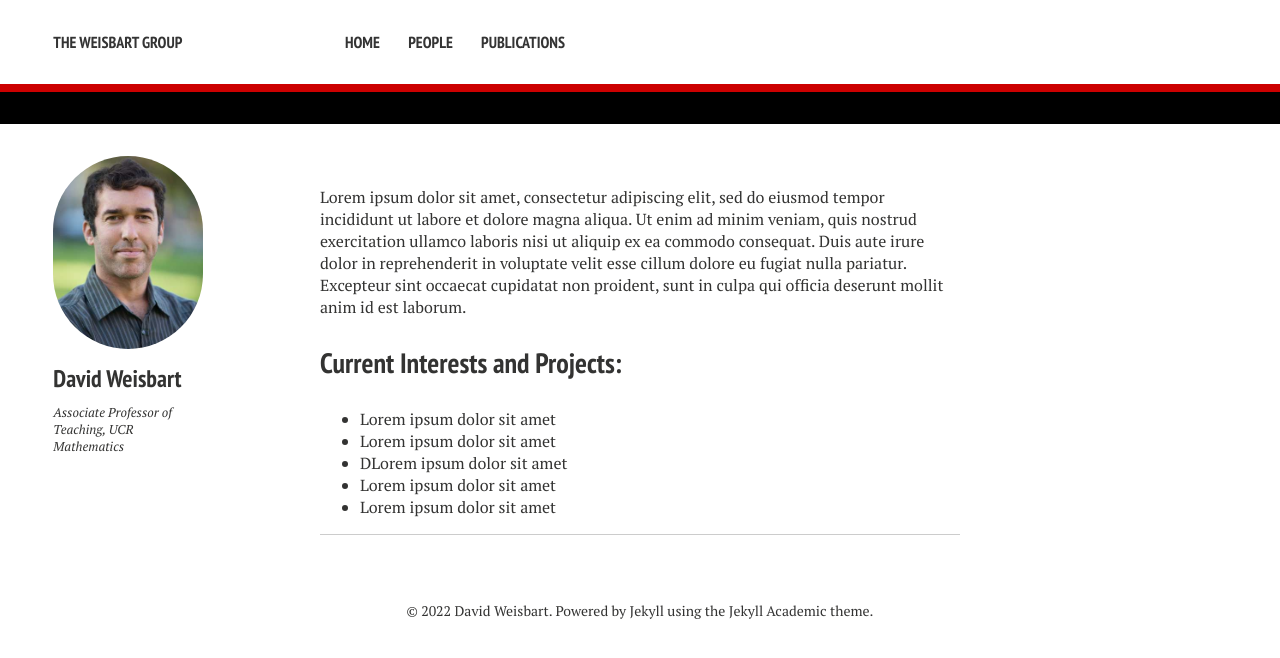
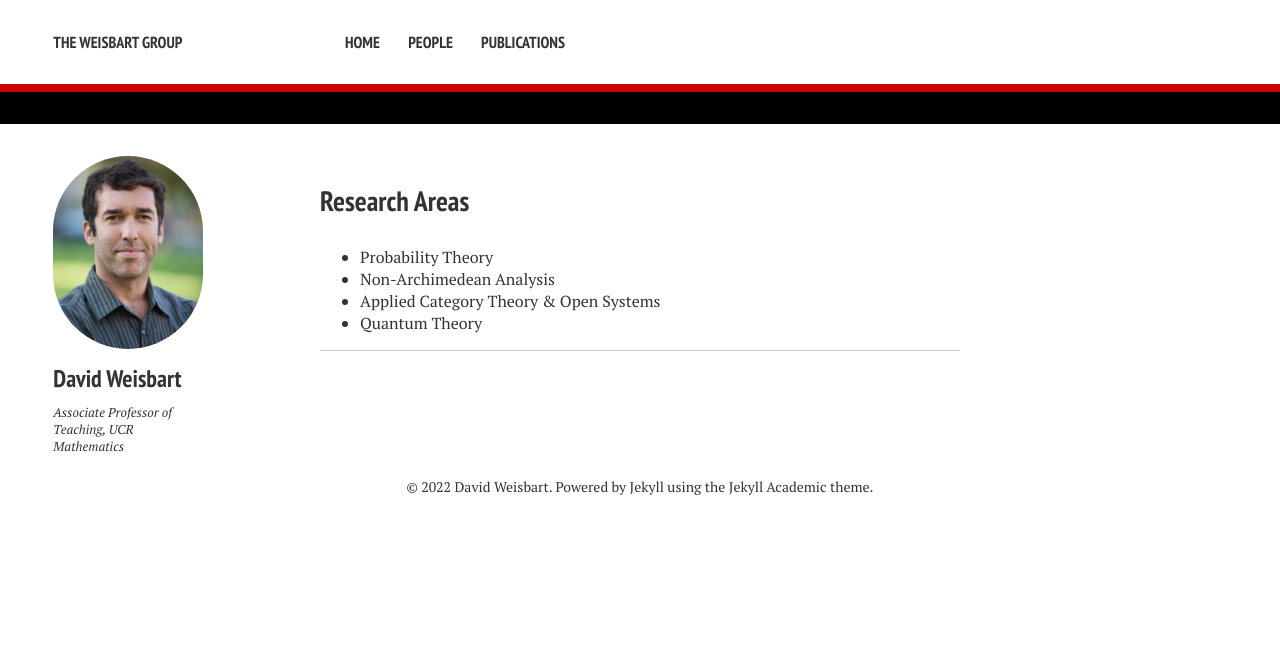
Before and after one commit to The-Weisbart-Group/The-Weisbart-Group.github.io, a Jekyll site: the page built from index.md, in a window 1280 px wide. Shown: the top 658 px of the page. Built offline with Jekyll 4.4.1, drawn with Linux system fonts in a browser that asks for light colours; nearby versions of some CDN libraries.

Commit message:
Add Research Areas and People

```diff
--- a/index.md
+++ b/index.md
@@ -1,16 +1,12 @@
 ---
 layout: page
-excerpt: "About Me..."
+excerpt: "Home"
 menutitle: Home
 menuorder: 1
 ---
+## Research Areas
 
-Lorem ipsum dolor sit amet, consectetur adipiscing elit, sed do eiusmod tempor incididunt ut labore et dolore magna aliqua. Ut enim ad minim veniam, quis nostrud exercitation ullamco laboris nisi ut aliquip ex ea commodo consequat. Duis aute irure dolor in reprehenderit in voluptate velit esse cillum dolore eu fugiat nulla pariatur. Excepteur sint occaecat cupidatat non proident, sunt in culpa qui officia deserunt mollit anim id est laborum.
-
-## Current Interests and Projects:
-
-- Lorem ipsum dolor sit amet
-- Lorem ipsum dolor sit amet
-- DLorem ipsum dolor sit amet
-- Lorem ipsum dolor sit amet
-- Lorem ipsum dolor sit amet
+- Probability Theory
+- Non-Archimedean Analysis
+- Applied Category Theory & Open Systems
+- Quantum Theory
```
Also changed, not shown: people.md (+9 -2 lines).
